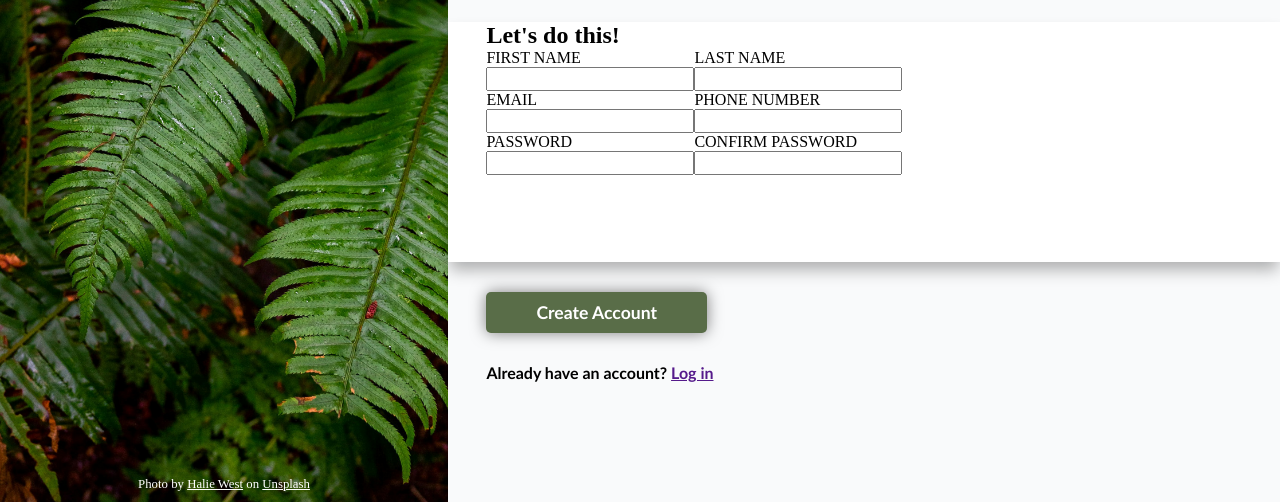
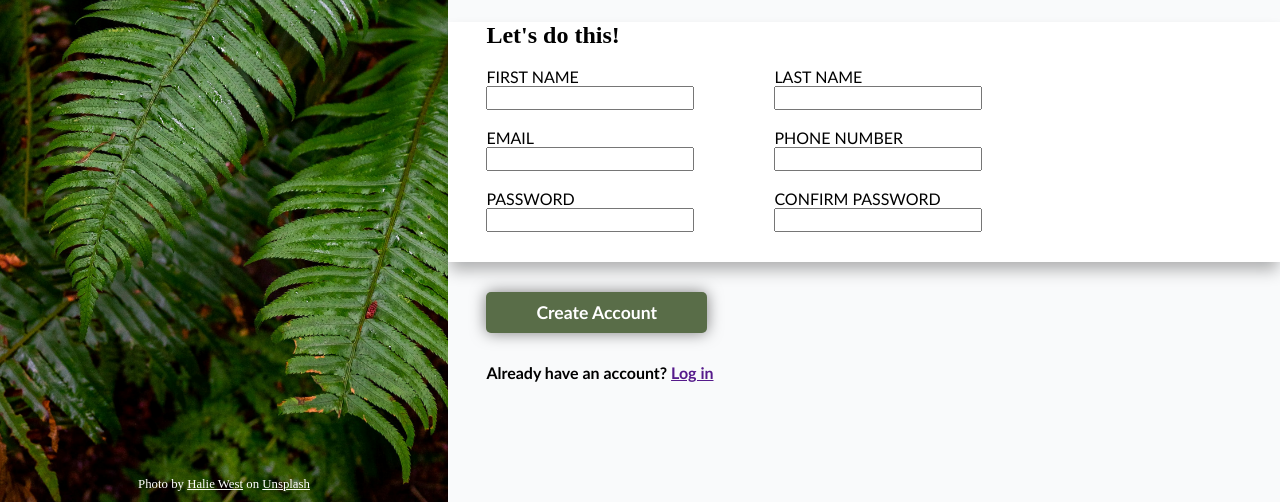
Before and after one commit to THRILLH/odin-sign-up-form, a plain HTML site: page index.html in a window 1280 px wide. Shown: the part 298-800 px from the top of the page. Drawn offline with Linux system fonts and the light colour scheme.

Commit message:
Space form elements

```diff
--- a/style.css
+++ b/style.css
@@ -125,7 +125,9 @@ body {
     flex-direction: column;
 }
 
-p, button {
+p,
+button,
+label {
     font-family: 'Gill Sans', 'Gill Sans MT', Calibri, 'Trebuchet MS', sans-serif;
     font-weight: 900;
 }
@@ -143,6 +145,15 @@ margin-top: 15vh;
     margin-top: 15px;
 }
 
+label {
+    font-weight: 500;
+    margin-top: 18px;
+}
+
+input {
+    margin-right: 80px;
+}
+
 button {
     background-color: #596D48;
     color: white;
```
